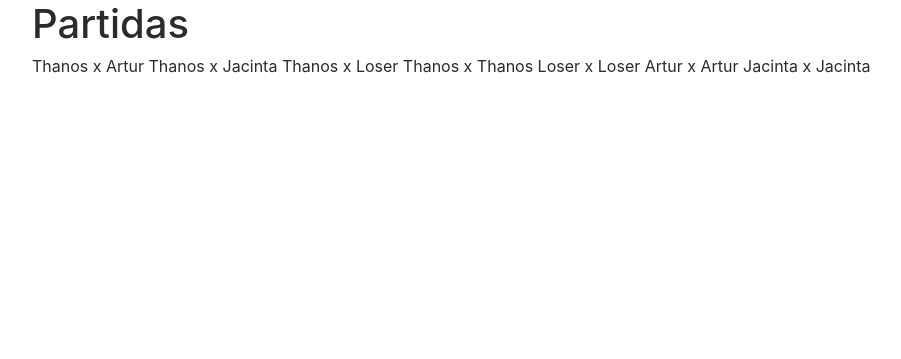
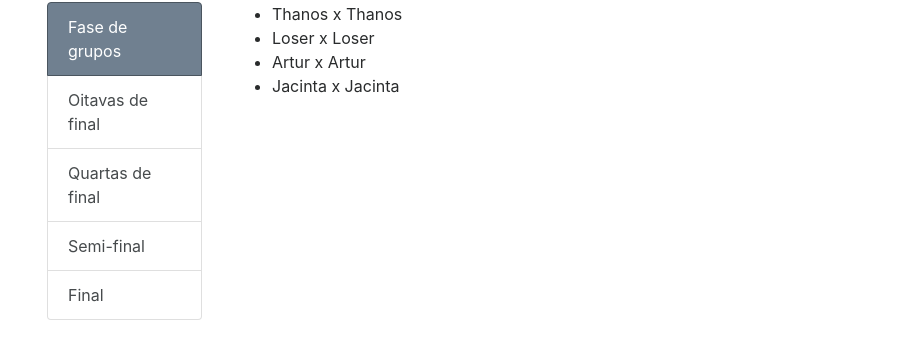
Before and after one commit to flpn/robocode_competition, a Django app: page /partidas/ in a window 1280 px wide. Shown: the part 92-451 px from the top of the page, without its empty margins (53-954 px from the left). Run offline with Django 3.2, Linux system fonts and the light colour scheme; data comes from the database, SQL or seed files in the repository; both versions use the stored data as it was after the commit; some libraries are stand-ins or nearby versions.

Commit message:
Listing matches by category using AJAX

```diff
--- a/hotsite/models.py
+++ b/hotsite/models.py
@@ -18,12 +18,20 @@ class Player(models.Model):
 
 
 class Match(models.Model):
+    CATEGORY_CHOICES = (
+        ('groups', 'Fase de grupos'),
+        ('16', 'Oitavas de final'),
+        ('8', 'Quartas de final'),
+        ('4', 'Semi-final'),
+        ('2', 'Final'),)
+
     player_one = models.ForeignKey(Player, on_delete=models.CASCADE, related_name='player_one')
     score_player_one = models.IntegerField()
     player_two = models.ForeignKey(Player, on_delete=models.CASCADE, related_name='player_two')
     score_player_two = models.IntegerField()
+    category = models.CharField(max_length=100, choices=CATEGORY_CHOICES, default='groups')
+    date = models.DateField(null=True, blank=True)
     winner = models.ForeignKey(Player, on_delete=models.CASCADE, related_name='winner', null=True, blank=True)
-    date = models.DateField(null=True, blank=True)
 
     def __str__(self):
         return '{} x {}'.format(self.player_one.robot_name, self.player_two.robot_name)
--- a/hotsite/templates/hotsite/match_list.html
+++ b/hotsite/templates/hotsite/match_list.html
@@ -3,12 +3,38 @@
 {% block head_title %}Partidas || {{ block.super}}{% endblock head_title %}
 
 {% block content %}
-    <h1>Partidas</h1>
+    <div class="col-md-12">
+        <div class="row">
+            <div class="col-md-2">
+                <div class="list-group" id="list-tab" role="tablist">
+                <a class="categories list-group-item list-group-item-action active" id="groups" data-toggle="list" href="#list-group" role="tab" aria-controls="home">Fase de grupos</a>
+                <a class="categories list-group-item list-group-item-action" id="16" data-toggle="list" href="#list-16" role="tab" aria-controls="profile">Oitavas de final</a>
+                <a class="categories list-group-item list-group-item-action" id="8" data-toggle="list" href="#list-8" role="tab" aria-controls="8">Quartas de final</a>
+                <a class="categories list-group-item list-group-item-action" id="4" data-toggle="list" href="#list-4" role="tab" aria-controls="settings">Semi-final</a>
+                <a class="categories list-group-item list-group-item-action" id="2" data-toggle="list" href="#list-2" role="tab" aria-controls="final">Final</a>
+                </div>
+            </div>
+            <div class="col-md-10">
+                <div class="tab-content" id="nav-tabContent">
+                	{% include 'hotsite/match_list_ajax.html' %}
+                </div>
+            </div>
+        </div>
+    </div>
 
-    {% for match in object_list %}
-        {{ match }}
-
-        {% empty %}
-        <span>Ainda não há partidas registradas!</span>
-    {% endfor %}
+    <script type="text/javascript">
+    	$('a').click(function() {
+    		$.ajax({
+    			type: 'GET',
+    			url: "{% url 'hotsite:async-match-list' %}",
+    			data: {
+    				'category': this.id
+    			},
+    			success: function(data) {
+    				$('#match-list-category').html(data)
+    			},
+    			dataType: 'html'
+    		})
+    	})
+    </script>
 {% endblock %}
--- /dev/null
+++ b/hotsite/templates/hotsite/match_list_ajax.html
@@ -0,0 +1,10 @@
+<div  id="match-list-category">
+	<ul>
+	{% for match in object_list %}
+		<li>{{ match }}</li>
+
+		{% empty %}
+		<span>Não há partidas cadastradas!</span>
+	{% endfor %}
+	</ul>
+</div>
--- a/hotsite/urls.py
+++ b/hotsite/urls.py
@@ -8,5 +8,6 @@ urlpatterns = [
     path('', views.HomeView.as_view(), name='home'),
     path('usuario/<int:pk>', views.SuccessRegisterView.as_view(), name='success-register'),
     path('registrar/', views.CreatePlayerView.as_view(), name='create-player'),
-    path('partidas/', views.ListMatchesView.as_view(), name='list-matches')
+    path('partidas/', views.ListMatchesView.as_view(), name='list-matches'),
+    path('async_match_list/', views.async_match_list, name='async-match-list'),
 ]
--- a/hotsite/views.py
+++ b/hotsite/views.py
@@ -19,5 +19,24 @@ class CreatePlayerView(CreateView):
 
 
 class ListMatchesView(ListView):
+    template_name = 'hotsite/match_list.html'
+
     def get_queryset(self):
-        return Match.objects.all()
+    	return Match.objects.filter(category__iexact='groups')
+
+
+def async_match_list(request):
+	context = {}
+
+	context['object_list'] = Match.objects.filter(category__iexact='groups')
+
+	if request.method == 'GET':
+		category = request.GET.get('category')
+
+		if category != None:
+			context['object_list'] = Match.objects.filter(category__iexact=category)
+
+	return render(request, 'hotsite/match_list_ajax.html', context)
+
+
+# ?
--- a/templates/base.html
+++ b/templates/base.html
@@ -7,6 +7,7 @@
     <meta name="viewport" content="width=device-width, initial-scale=1.0">
     <meta http-equiv="X-UA-Compatible" content="ie=edge">
     {% include "snippets/css.html" %}
+    {% include "snippets/js.html" %}
 </head>
 <body>
     {% include "snippets/navbar.html" %}
@@ -16,6 +17,5 @@
         {% endblock %}
     </div>
 
-    {% include "snippets/js.html" %}
 </body>
 </html>
--- a/templates/snippets/js.html
+++ b/templates/snippets/js.html
@@ -1,3 +1,3 @@
-<script src="https://code.jquery.com/jquery-3.2.1.slim.min.js" integrity="sha384-KJ3o2DKtIkvYIK3UENzmM7KCkRr/rE9/Qpg6aAZGJwFDMVNA/GpGFF93hXpG5KkN" crossorigin="anonymous"></script>
+<script src="https://code.jquery.com/jquery-3.3.1.js" integrity="sha256-2Kok7MbOyxpgUVvAk/HJ2jigOSYS2auK4Pfzbm7uH60=" crossorigin="anonymous"></script>
 <script src="https://cdnjs.cloudflare.com/ajax/libs/popper.js/1.12.9/umd/popper.min.js" integrity="sha384-ApNbgh9B+Y1QKtv3Rn7W3mgPxhU9K/ScQsAP7hUibX39j7fakFPskvXusvfa0b4Q" crossorigin="anonymous"></script>
 <script src="https://maxcdn.bootstrapcdn.com/bootstrap/4.0.0-beta.3/js/bootstrap.min.js" integrity="sha384-a5N7Y/aK3qNeh15eJKGWxsqtnX/wWdSZSKp+81YjTmS15nvnvxKHuzaWwXHDli+4" crossorigin="anonymous"></script>
```
Also changed, not shown: db.sqlite3, hotsite/migrations/0009_match_category.py (added).
